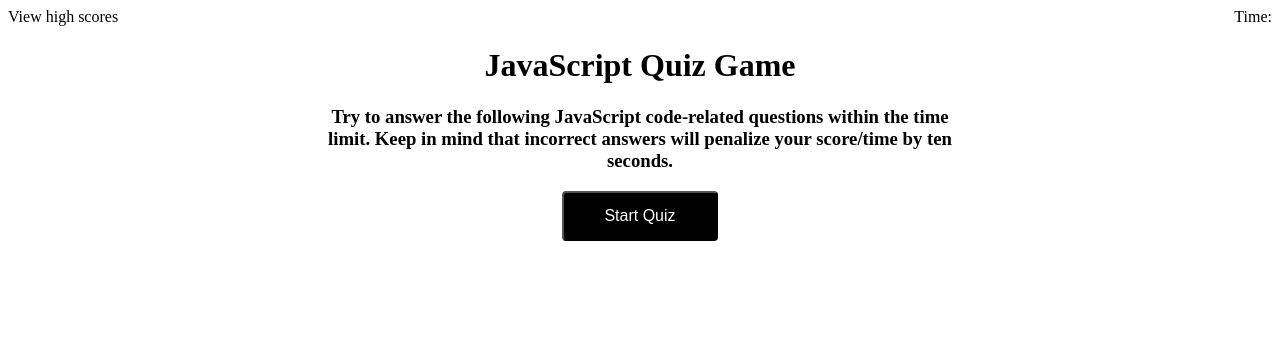
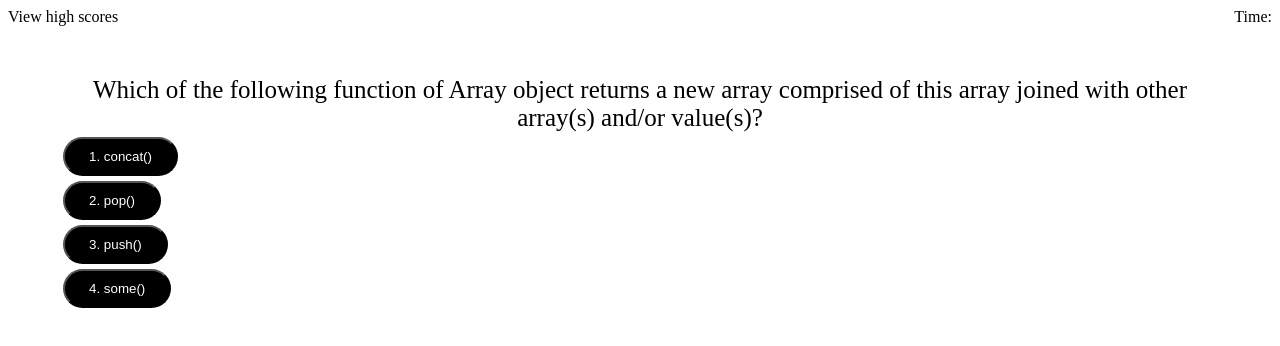
Before and after one commit to genrp24/JavaScript-Pop-Quiznos, a plain HTML site: page index.html in a window 1280 px wide. Both pictures are taken after a click on the button "Start Quiz". Drawn offline with Linux system fonts and the light colour scheme; files that its build step writes are made by us from their sources.

Commit message:
Added function that will clear the title and instructions and display the first question of the quiz and answer options with styling.

```diff
--- a/assets/js/script.js
+++ b/assets/js/script.js
@@ -10,26 +10,26 @@ var strtBtn = document.createElement('button')
 var questions = [
     {
         question: 'Which of the following function of Array object returns a new array comprised of this array joined with other array(s) and/or value(s)?',
-		answer1: 'concat()',
-		answer2: 'pop()',
-        answer3: 'push()',
-        answer4: 'some()',
+		answer1: '1. concat()',
+		answer2: '2. pop()',
+        answer3: '3. push()',
+        answer4: '4. some()',
 		correct: 'concat()'
     },
     {
         question: 'Which of the following function of Array object extracts a section of an array and returns a new array?',
-		answer1: 'reverse()',
-		answer2: 'shift()',
-        answer3: 'slice()',
-        answer4: 'some()',
+		answer1: '1. reverse()',
+		answer2: '2. shift()',
+        answer3: '3. slice()',
+        answer4: '4. some()',
 		correct: 'slice()'
     },
     {
         question: 'Which built-in method returns the calling string value converted to lower case?',
-		answer1: 'toLowerCase()',
-		answer2: 'toLower()',
-        answer3: 'changeCase(case)',
-        answer4: 'None of the Above',
+		answer1: '1. toLowerCase()',
+		answer2: '2. toLower()',
+        answer3: '3. changeCase(case)',
+        answer4: '4. None of the Above',
 		correct: 'toLowerCase()'
     }
 ];
@@ -57,6 +57,28 @@ title.setAttribute('style', 'margin:auto; width:50%; text-align:center;')
 header.setAttribute('style', 'display:flex; justify-content:space-between;')
 strtBtn.setAttribute('style', 'background-color:#000000; color:white; border-radius: 4px; padding: 14px 40px; font-size:16px;')
 
-function displayQuestion1() {
+strtBtn.addEventListener ('click', function displayQuestion() {
+    body.removeChild(title);
+    var question1 = document.createElement('div');
+    var answer1 = document.createElement('button');
+    var answer2 = document.createElement('button');
+    var answer3 = document.createElement('button');
+    var answer4 = document.createElement('button');
 
-}
+    question1.textContent = questions[0].question;
+	answer1.textContent = questions[0].answer1;
+	answer2.textContent = questions[0].answer2;
+	answer3.textContent = questions[0].answer3;
+	answer4.textContent = questions[0].answer4;
+
+    body.appendChild(question1);
+
+    question1.setAttribute('style', 'font-size:25px; text-align:center; padding:50px')
+
+    var answerText = [answer1, answer2, answer3, answer4]
+
+    for (var i = 0; i < answerText.length; i++) {
+        question1.appendChild(answerText[i])
+        answerText[i].setAttribute('style', 'display:block; border-radius:20px; center; padding:10px 24px; margin:5px; background:#000000; color:white;')
+    }
+});
--- a/index.html
+++ b/index.html
@@ -5,7 +5,7 @@
         <meta name="viewport" content="width=device-width, initial-scale=1.0" />
         <meta http-equiv="X-UA-Compatible" content="ie=edge" />
         <title>JavaScript Quiz</title>
-        <link rel="stylesheet" href=".assets/css/style.css" />
+        <link rel="stylesheet" href="./assets/css/style.css" />
     </head>
     <body>
         <script src="./assets/js/script.js"></script>
```
